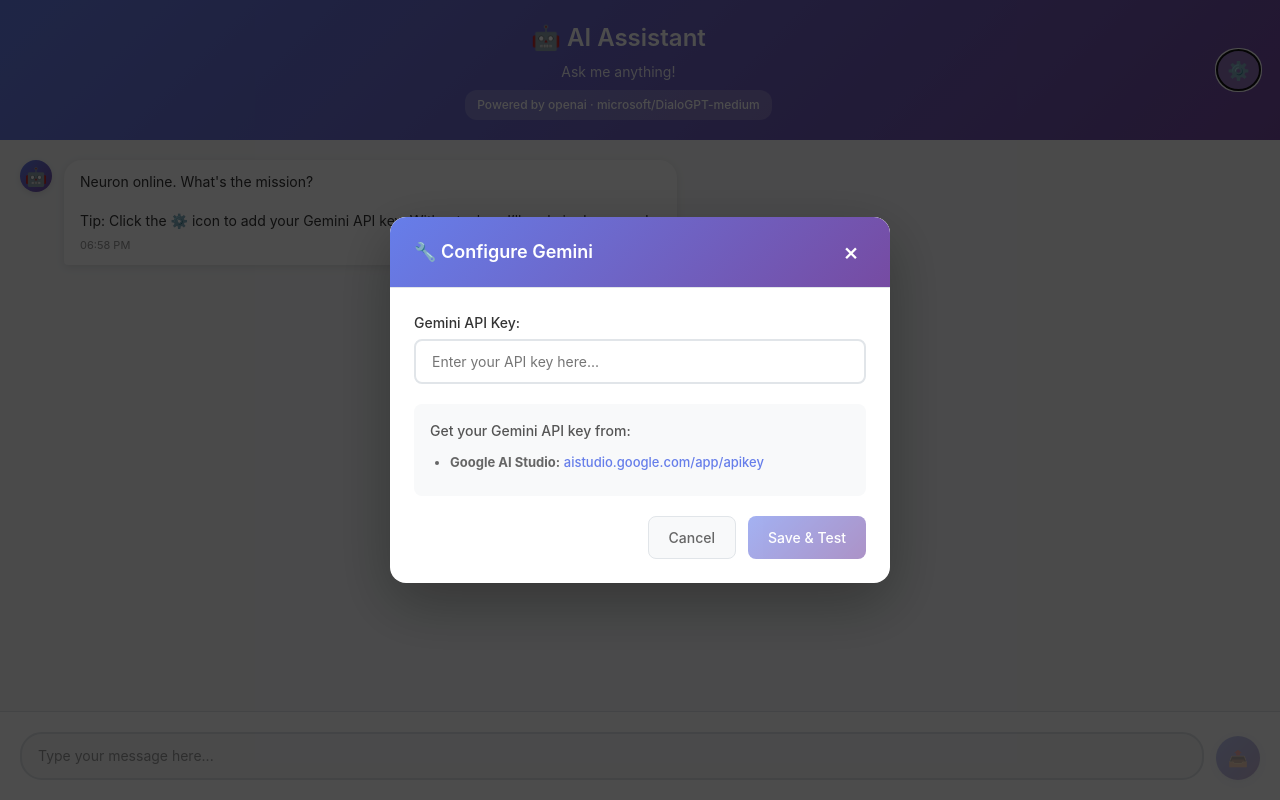
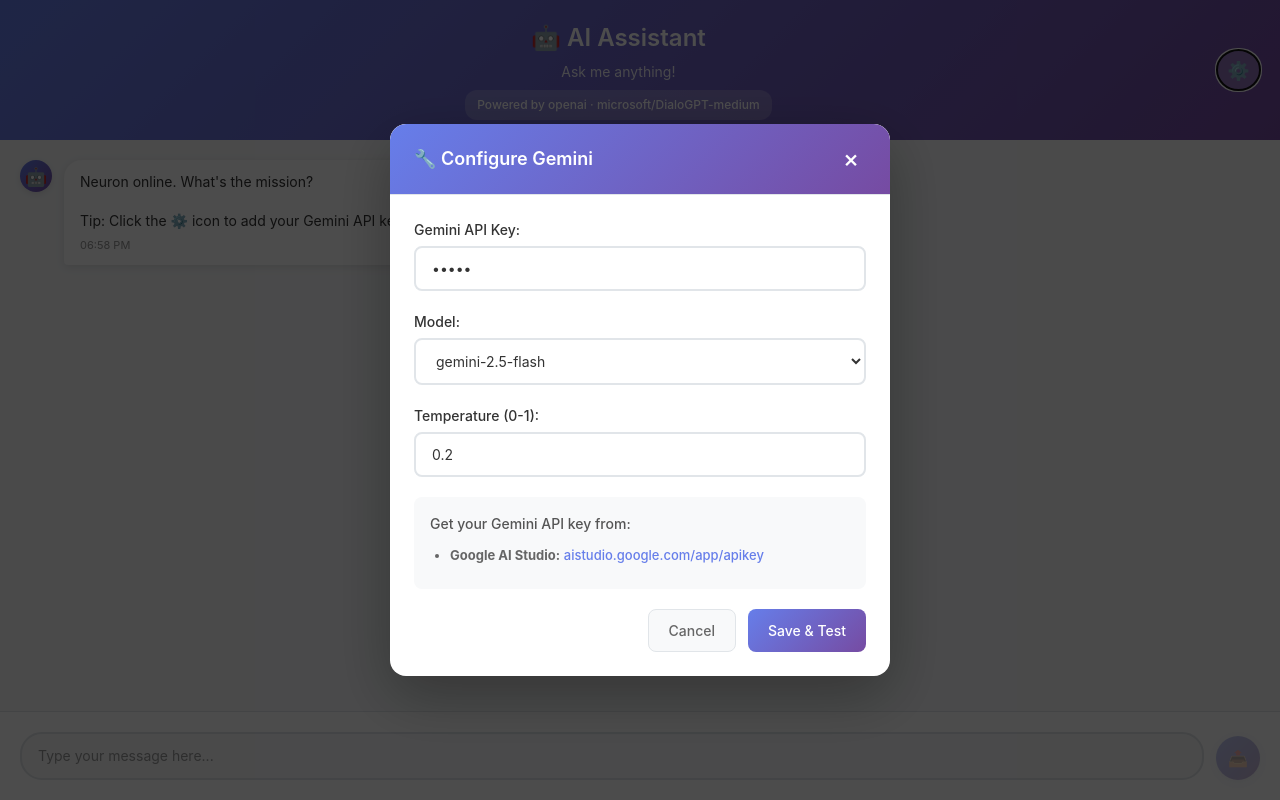
Before and after one commit to Rakesh99k/neuron, a React (Vite) app: page / in a window 1280 px wide. Both pictures are taken after a click on the button "⚙️". Built offline with nearby package versions, Linux system fonts and the light colour scheme; no server answers.

Commit message:
Enhance ConfigModal to pre-fill API key, model, and temperature from service state; add model selection and temperature input fields

```diff
--- a/src/components/ConfigModal.jsx
+++ b/src/components/ConfigModal.jsx
@@ -1,10 +1,21 @@
-import { useState } from 'react';
+import { useEffect, useState } from 'react';
 import aiService from '../services/aiService';
 import './ConfigModal.css';
 
 const ConfigModal = ({ isOpen, onClose, onConfigUpdate }) => {
   const [apiKey, setApiKey] = useState('');
+  const [model, setModel] = useState('gemini-2.5-flash');
+  const [temperature, setTemperature] = useState(0.2);
   const [isLoading, setIsLoading] = useState(false);
+
+  useEffect(() => {
+    // Pre-fill from service state if available
+    if (aiService.apiKey) setApiKey(aiService.apiKey);
+    if (aiService.model) setModel(aiService.model);
+    if (aiService.generationConfig?.temperature !== undefined) {
+      setTemperature(aiService.generationConfig.temperature);
+    }
+  }, [isOpen]);
 
   const handleSubmit = async (e) => {
     e.preventDefault();
@@ -13,7 +24,8 @@
     setIsLoading(true);
     try {
       // Set the credentials (Gemini only)
-      aiService.setCredentials(apiKey);
+      aiService.setCredentials(apiKey, 'gemini', model);
+      aiService.setGenerationConfig({ temperature: Number(temperature) });
       aiService.initialized = true;
 
       // Test the connection
@@ -56,6 +68,34 @@
             />
           </div>
 
+          <div className="form-group">
+            <label htmlFor="model">Model:</label>
+            <select
+              id="model"
+              className="form-select"
+              value={model}
+              onChange={(e) => setModel(e.target.value)}
+            >
+              <option value="gemini-2.5-flash">gemini-2.5-flash</option>
+              <option value="gemini-1.5-flash">gemini-1.5-flash</option>
+              <option value="gemini-1.5-pro">gemini-1.5-pro</option>
+            </select>
+          </div>
+
+          <div className="form-group">
+            <label htmlFor="temperature">Temperature (0-1):</label>
+            <input
+              id="temperature"
+              type="number"
+              min="0"
+              max="1"
+              step="0.05"
+              value={temperature}
+              onChange={(e) => setTemperature(e.target.value)}
+              className="form-input"
+            />
+          </div>
+
           <div className="form-help">
             <p>Get your Gemini API key from:</p>
             <ul>
```
